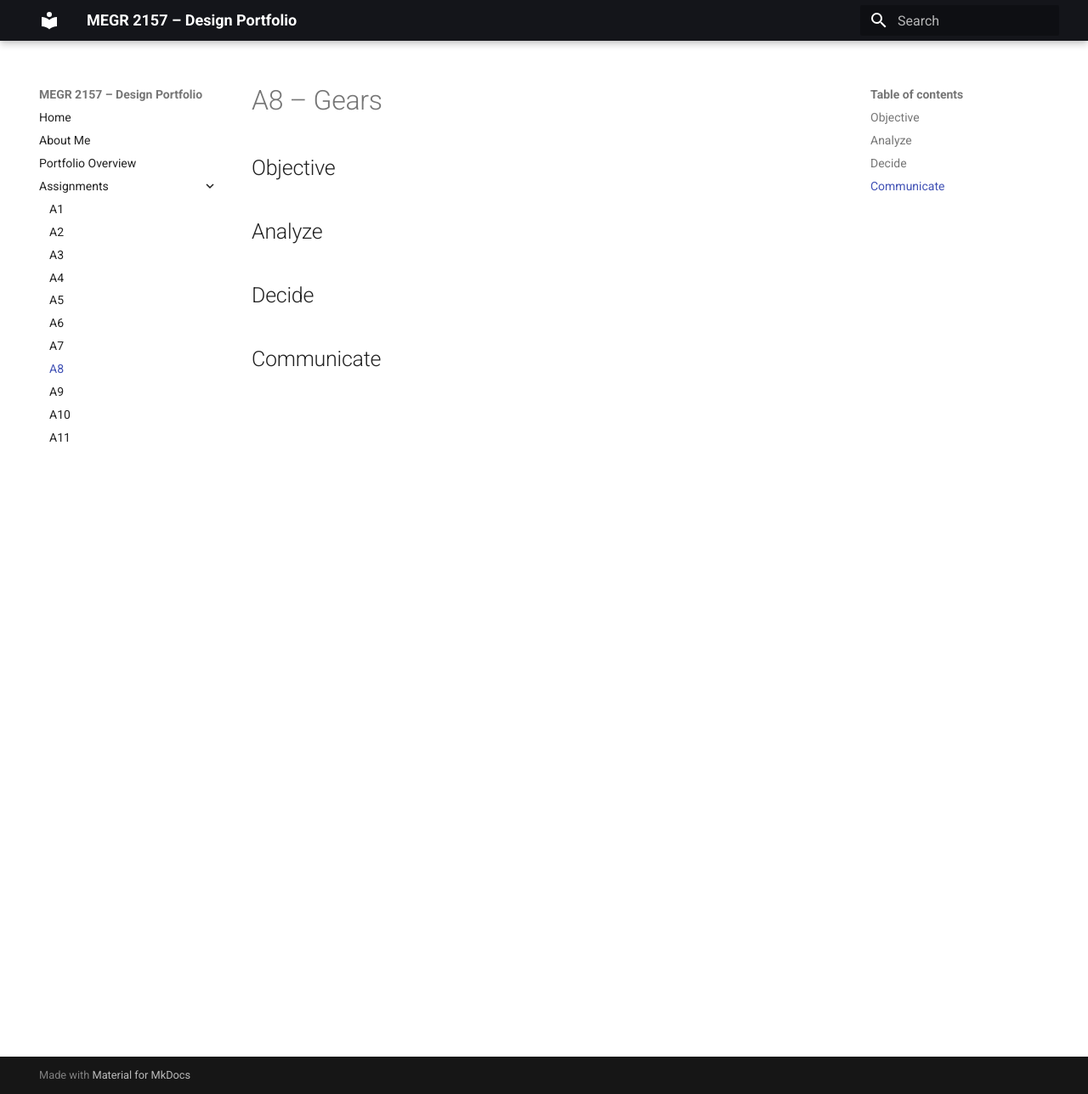
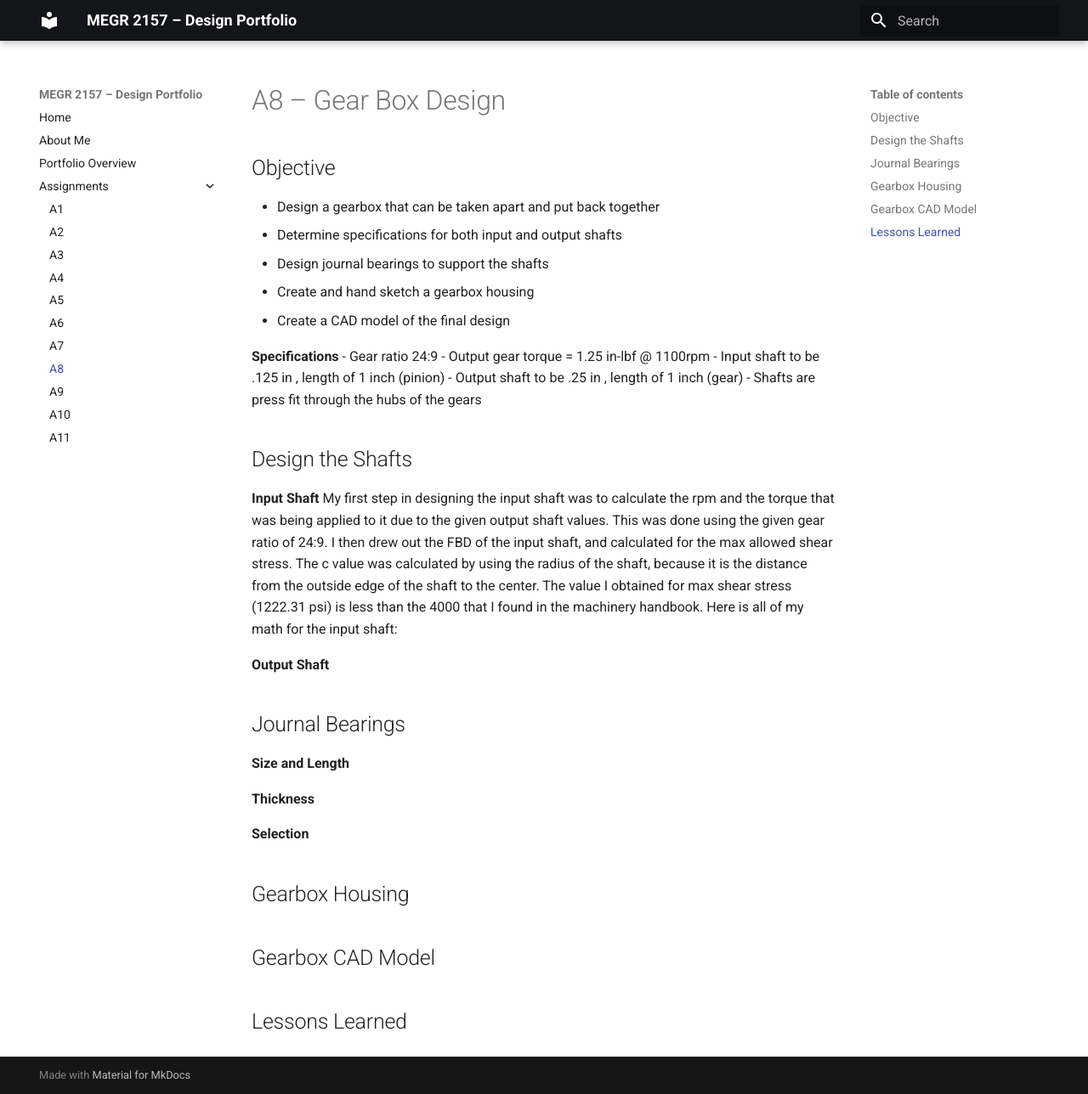
Before and after one commit to nbrehaut/megr2157-portfolio, an MkDocs documentation site: the page built from docs/assignments/A08/index.md, in a window 1280 px wide and 1288 px high. Shown: the whole window at 85% size. Built offline with MkDocs 1.6.1 and Material for MkDocs 9.7.7, drawn with Linux system fonts in a browser that asks for light colours.

Commit message:
Update index.md

```diff
--- a/docs/assignments/A08/index.md
+++ b/docs/assignments/A08/index.md
@@ -1,12 +1,47 @@
-# A8 – Gears
+# A8 – Gear Box Design
 
 ## Objective
+- Design a gearbox that can be taken apart and put back together
+- Determine specifications for both input and output shafts
+- Design journal bearings to support the shafts
+- Create and hand sketch a gearbox housing
+- Create a CAD model of the final design
+
+**Specifications**
+- Gear ratio 24:9
+- Output gear torque = 1.25 in-lbf @ 1100rpm
+- Input shaft to be .125 in , length of 1 inch (pinion)
+- Output shaft to be .25 in , length of 1 inch (gear)
+- Shafts are press fit through the hubs of the gears
+
+## Design the Shafts
 
 
-## Analyze
+**Input Shaft**
+My first step in designing the input shaft was to calculate the rpm and the torque that was being applied to it due to the given output shaft values. This was done using the given gear ratio of 24:9. I then drew out the FBD of the input shaft, and calculated for the max allowed shear stress. The c value was calculated by using the radius of the shaft, because it is the distance from the outside edge of the shaft to the center. The value I obtained for max shear stress (1222.31 psi) is less than the 4000 that I found in the machinery handbook. Here is all of my math for the input shaft:
 
 
-## Decide
+
+**Output Shaft**
 
 
-## Communicate
+## Journal Bearings
+
+
+**Size and Length**
+
+
+**Thickness**
+
+
+**Selection**
+
+
+
+## Gearbox Housing
+
+
+## Gearbox CAD Model
+
+
+## Lessons Learned
```
